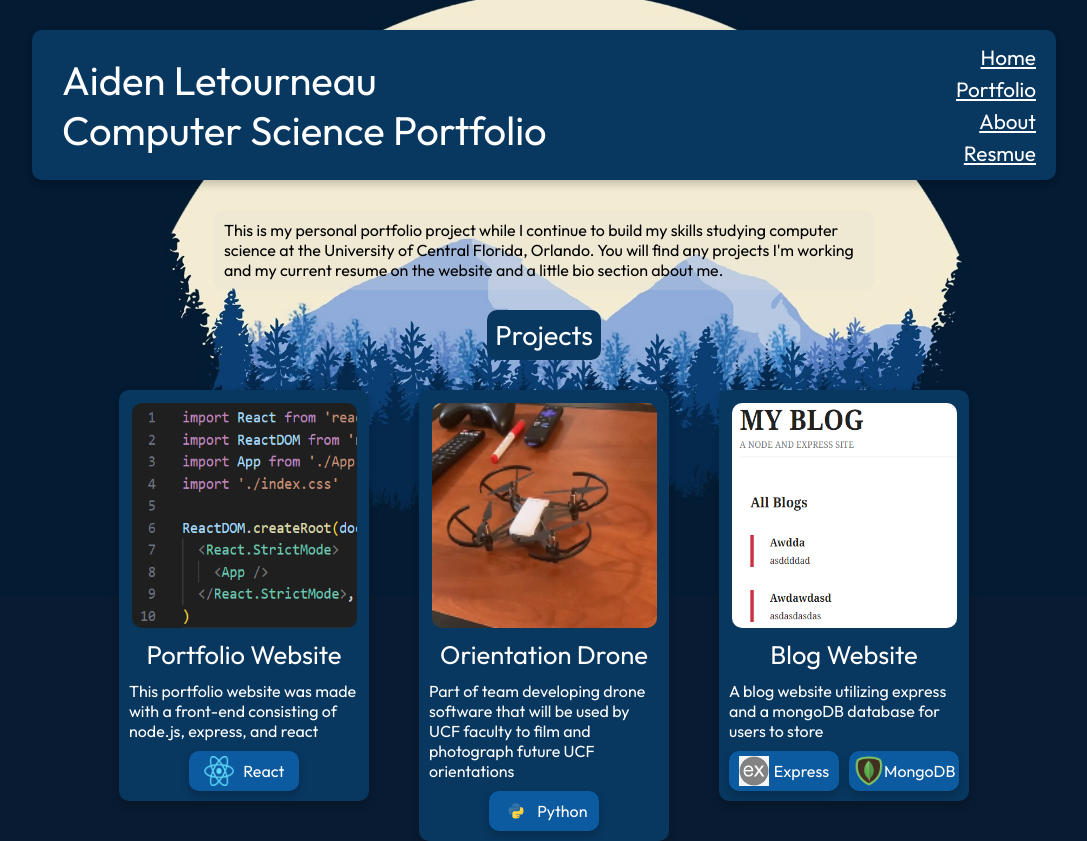
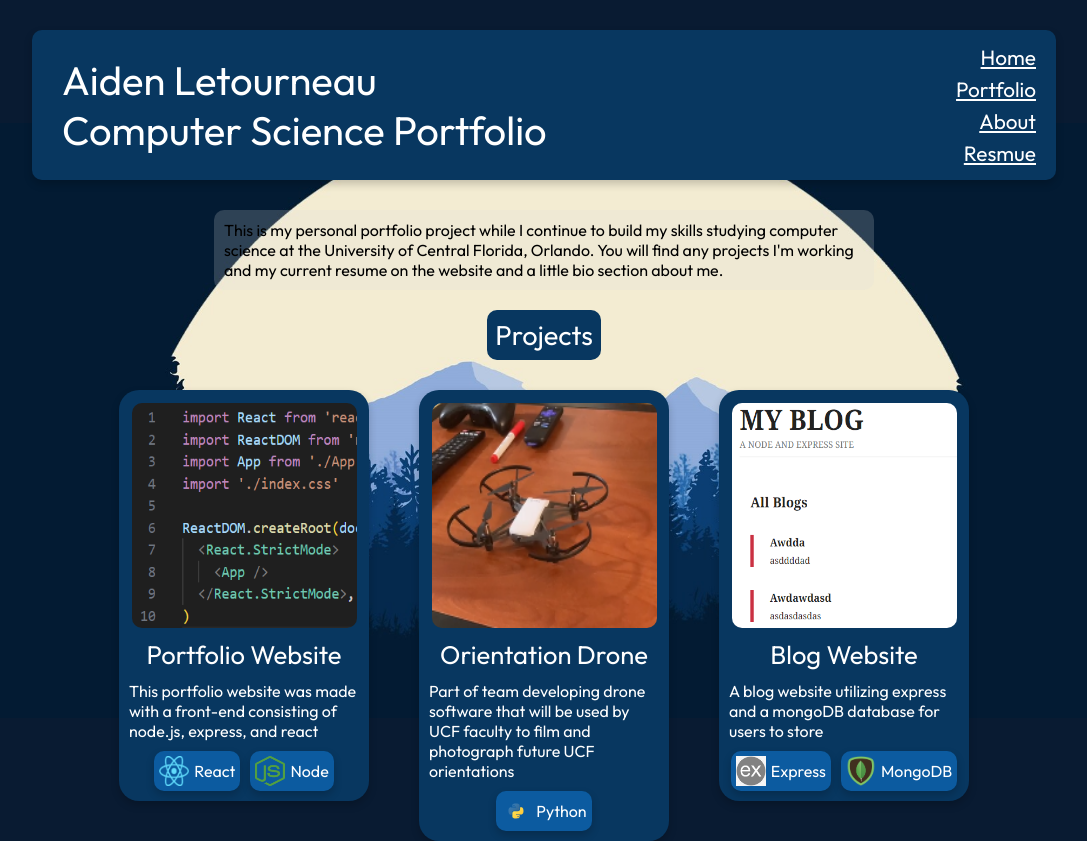
Before and after one commit to aidenletourneau/portfolioV2, a React (Vite) app: page / in a window 1280 px wide. Shown: the whole page, without its empty margins (96-1183 px from the left). Built offline with nearby package versions, Linux system fonts and the light colour scheme.

Commit message:
adjusted skill spacing in cards

```diff
--- a/src/index.css
+++ b/src/index.css
@@ -25,6 +25,7 @@ body {
   background-size: contain;
   background-repeat: no-repeat;
   background-color: #091B32;
+  background-position: center;
 }
 
 .page-content{
@@ -70,7 +71,7 @@ nav {
   margin-left: auto;
   margin-right: auto;
   width: 250px;
-  border-radius: 10px;
+  border-radius: 20px;
   background: rgb(8, 55, 96);
   box-shadow: 0px 4px 8px rgba(0, 0, 0, 0.2);
   display: flex;
@@ -110,9 +111,9 @@ nav {
   width: 100%;
   display: flex;
   flex-direction: row;
-  padding-top: 10px;
-  padding-bottom: 10px;
-  justify-content: space-evenly;
+  padding: 10px 0px 10px 0px;
+  justify-content: center;
+  gap: 10px
 }
 
 .info-region {
@@ -154,8 +155,8 @@ nav {
 }
 
 .skill-card {
+  font-size: 100%;
   color: white;
-  width: 100px;
   height: 40px;
   display: flex;
   flex-direction: row;
@@ -170,4 +171,5 @@ nav {
 .skill-picture {
   width: 30px;
   height: 30px;
+  padding-right: 5px;
 }
--- a/src/routes/root.jsx
+++ b/src/routes/root.jsx
@@ -8,6 +8,7 @@ import reactLogo from '../assets/react-logo.png'
 import pythonLogo from '../assets/python-logo.svg'
 import mongodbLogo from '../assets/mongodb-logo.png'
 import expressLogo from '../assets/express-logo.png'
+import nodeLogo from '../assets/node-logo.png'
 
 function Root() {
   return(
@@ -22,10 +23,7 @@ function Root() {
           picture={picture1}
           title="Portfolio Website"
           description="This portfolio website was made with a front-end consisting of node.js, express, and react"
-          skills={[["React", reactLogo], ]}/>
-
-
-
+          skills={[["React", reactLogo], ["Node", nodeLogo]]}/>
         <Card
           link="https://github.com/aidenletourneau/portfolio"
           picture={picture2}
```
Also changed, not shown: src/assets/node-logo.png (added).
